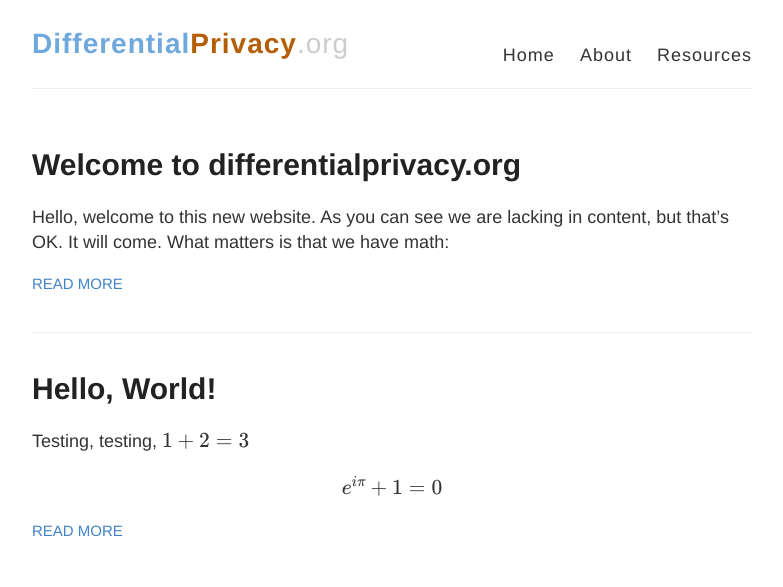
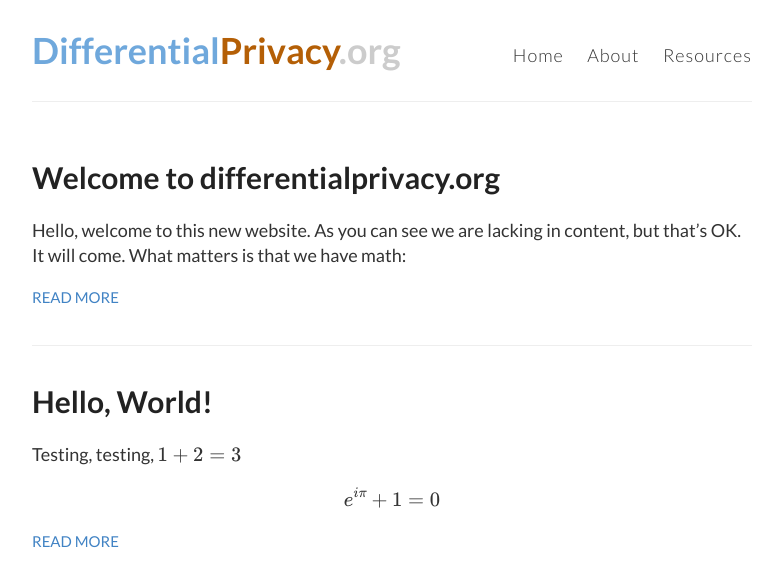
Before and after one commit to differentialprivacy/differentialprivacy, a Jekyll site: the page built from index.html, in a window 1280 px wide. Shown: the top 587 px of the page, without its empty margins (248-1031 px from the left). Built offline with Jekyll 4.4.1, drawn with Linux system fonts in a browser that asks for light colours.

Commit message:
changed font to Lato

```diff
--- a/_layouts/default.html
+++ b/_layouts/default.html
@@ -11,6 +11,7 @@
 
     <link rel="stylesheet" type="text/css" href="{{ site.baseurl }}/style.css" />
     <link rel="alternate" type="application/rss+xml" title="{{ site.name }} - {{ site.description }}" href="{{ site.baseurl }}/feed.xml" />
+	<link href="https://fonts.googleapis.com/css2?family=Lato:wght@300;400;700&display=swap" rel="stylesheet">
 
     <!-- Created with Jekyll Now - http://github.com/barryclark/jekyll-now -->
     <link rel="icon" type="image/png" sizes="96x96" href="/favicon-96x96.png">
--- a/style.scss
+++ b/style.scss
@@ -19,7 +19,7 @@ html {
 
 body {
 	background: $white;
-  font: 18px/1.4 $helvetica;
+  font: 18px/1.4 Lato;
   color: $darkGray;
 }
 
@@ -31,7 +31,7 @@ body {
 }
 
 h1, h2, h3, h4, h5, h6 {
-  font-family: $helveticaNeue;
+  font-family: 'Lato',$helveticaNeue;
   color: $darkerGray;
   font-weight: bold;
 
@@ -194,10 +194,10 @@ img {
   margin: 0;
   color: $darkGray;
   cursor: pointer;
-  font-family: $helveticaNeue;
-  font-weight: 300;
-  font-size: 28px;
-  letter-spacing: 1px;
+  font-family: 'Lato', $helveticaNeue;
+  font-weight: bold;
+  font-size: 36px;
+  letter-spacing: 0px;
 }
 
 .site-description {
@@ -213,7 +213,7 @@ img {
 nav {
   float: right;
   margin-top: 23px; // @TODO: Vertically middle align
-  font-family: $helveticaNeue;
+  font-family: 'Lato', $helveticaNeue;
   font-size: 18px;
 
   @include mobile {
```
